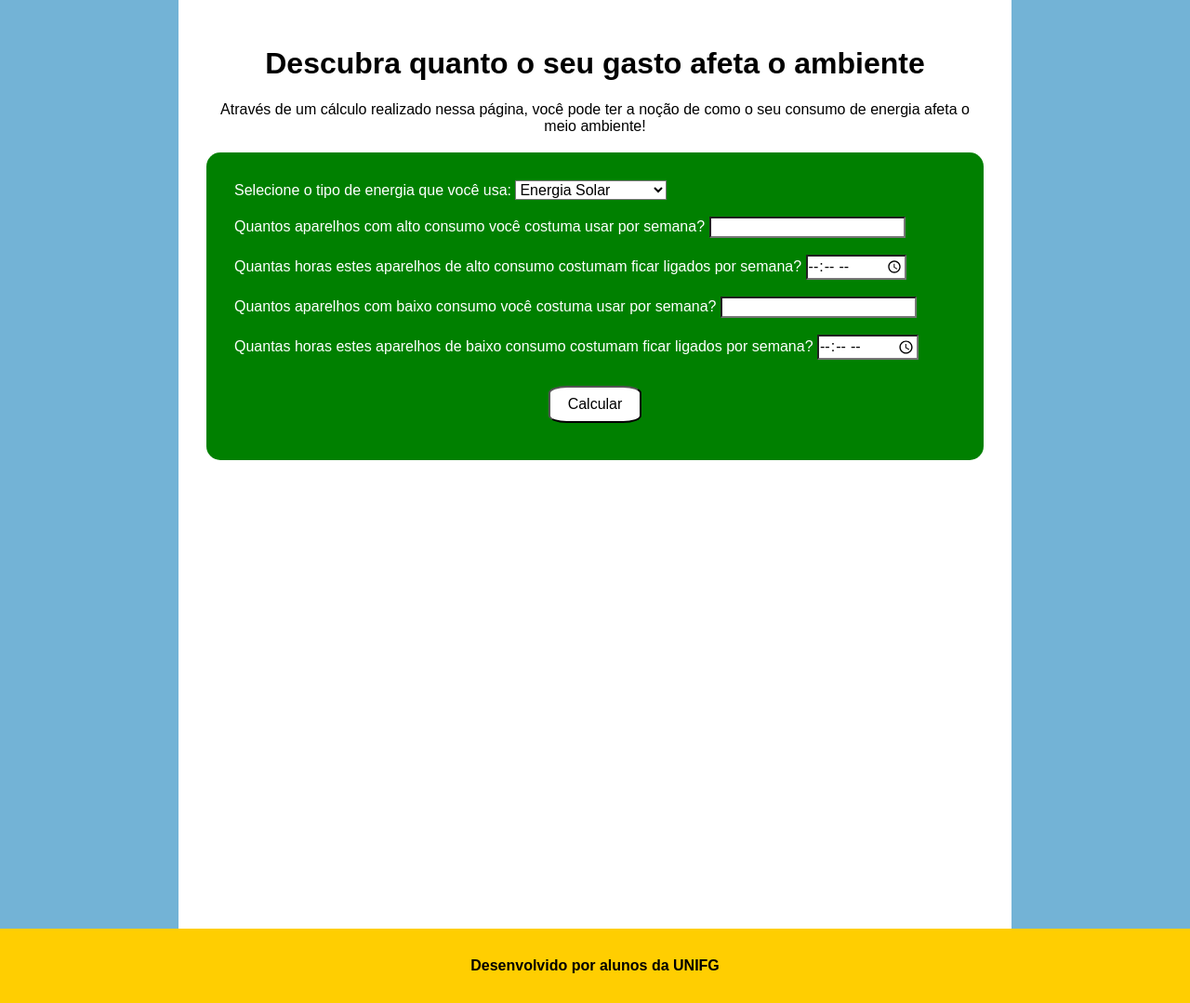
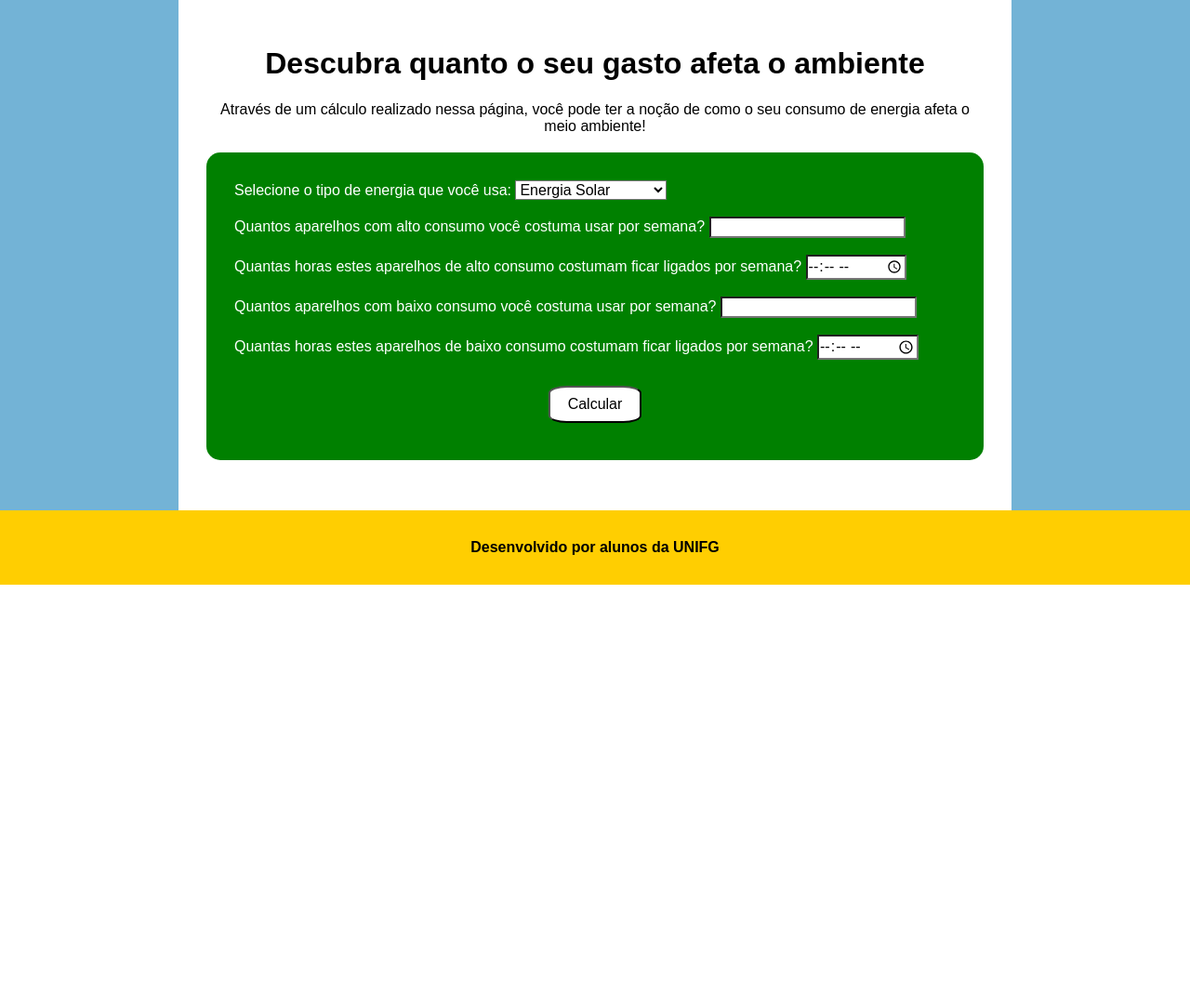
Before and after one commit to ccofg-labs/Agenda-ONU, a PHP site: page /calculadoraEnergia.html in a window 1280 px wide. Shown: the part 151-1230 px from the top of the page at 93% size. After the commit the page ends 780 px from the top, so only its background shows below. Run offline with PHP 8.4, Linux system fonts and the light colour scheme; some libraries are stand-ins or nearby versions.

Commit message:
Update style_calculadora.css

```diff
--- a/css/style_calculadora.css
+++ b/css/style_calculadora.css
@@ -1,3 +1,7 @@
+main {
+    height: 550px;
+}
+
 /*Corpo do formulário presente na página Calculadora de energia*/
 .formulario {
     background-color: green;
```
